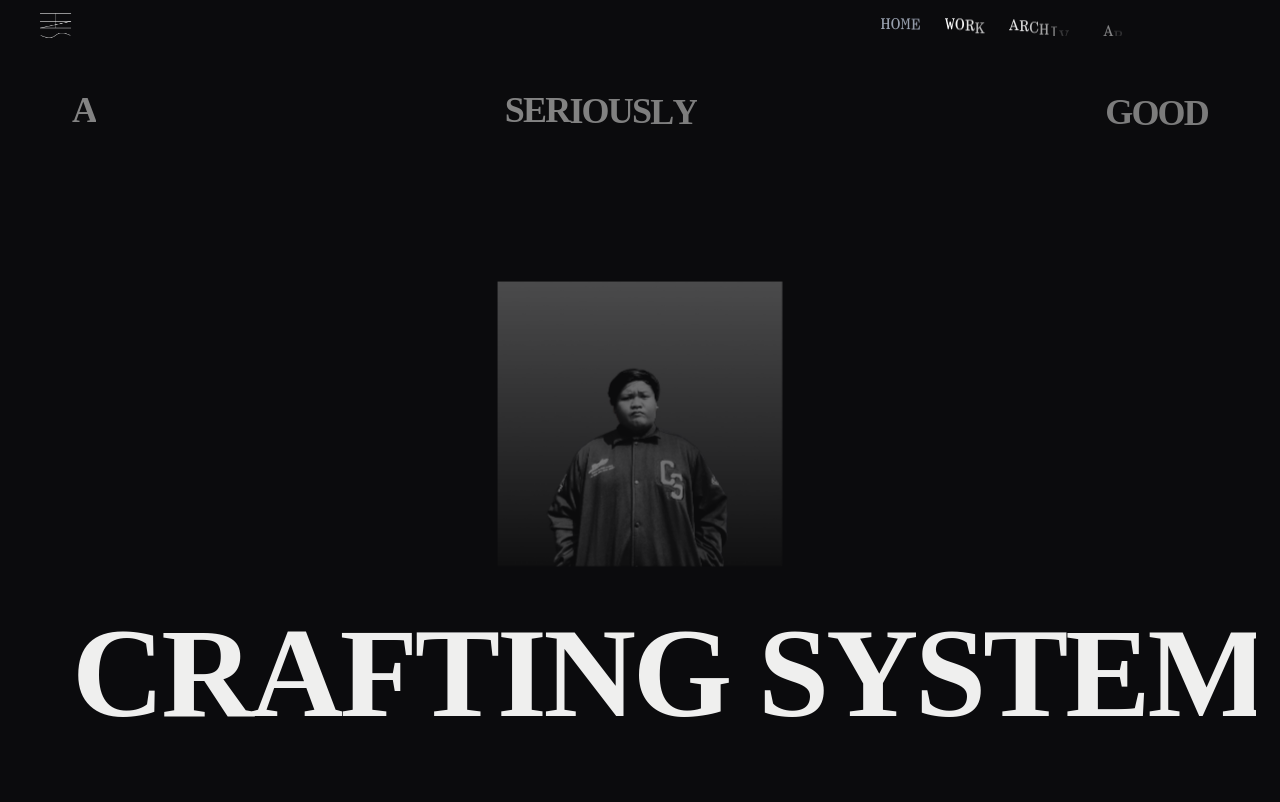
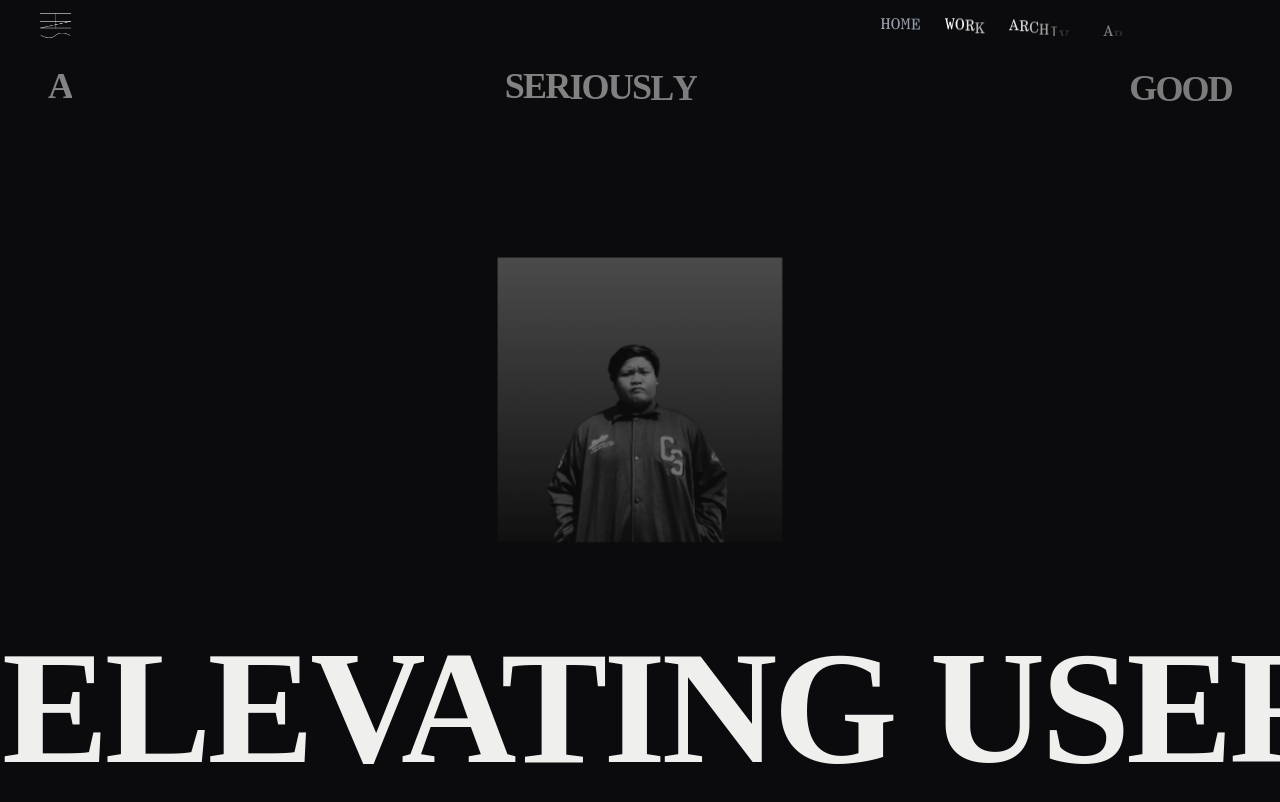
Before and after one commit to eveeze/Portofolio-v2, a React (Vite) app: page / in a window 1280 px wide. Shown: the top 802 px of the page. Built offline with nearby package versions, Linux system fonts and the light colour scheme; no server answers.

Commit message:
new quotes size

```diff
--- a/src/components/fragments/home/Hero.tsx
+++ b/src/components/fragments/home/Hero.tsx
@@ -167,7 +167,7 @@ const Hero: React.FC = () => {
         let smoothedDelta = 0;
         const smoothFactor = 0.35;
 
-        const maxSkew = 60; // liar (punyamu)
+        const maxSkew = 55; // liar (punyamu)
         const intensity = 1500; // pengali delta → skew (punyamu)
 
         st = ScrollTrigger.create({
@@ -272,21 +272,21 @@ const Hero: React.FC = () => {
               />
             </div>
           </div>
+        </div>
 
-          {/* Quotes */}
+        {/* Quotes - Dipindahkan keluar dari container dengan padding, langsung menempel ke tepi */}
         <div
           ref={quoteContainerRef}
-            className="absolute bottom-12 sm:bottom-16 lg:bottom-20 left-0 right-0 w-full overflow-hidden px-4 sm:px-8 lg:px-12 z-10"
+          className="absolute bottom-1 left-0 right-0 w-full overflow-hidden z-10"
         >
           <div
             ref={quoteRef}
             className="inline-block whitespace-nowrap will-change-transform
-                         text-4xl sm:text-6xl md:text-7xl lg:text-8xl xl:text-9xl 2xl:text-[160px]
+                       text-5xl sm:text-7xl md:text-8xl lg:text-9xl xl:text-[160px] 2xl:text-[192px]
                        text-whiteText font-ogg font-bold uppercase tracking-tight"
-              style={{ lineHeight: "1.1" }}
+            style={{ lineHeight: "1.1", paddingLeft: "2px" }}
           >
-              CRAFTING SYSTEMS AND INTERFACES THAT MOVE FAST AND FEEL ALIVE.
-            </div>
+            ELEVATING USER EXPERIENCES THROUGH OPTIMIZED CODE.
           </div>
         </div>
       </div>
--- a/src/components/pages/Home.tsx
+++ b/src/components/pages/Home.tsx
@@ -6,10 +6,7 @@ const Home = () => {
     <div className="w-full">
       {/* Hero + Quotes Section */}
       <section className="w-full bg-background2 -mt-10 md:-mt-11 lg:-mt-12">
-        {/* Tidak perlu h-screen & overflow-hidden, biarkan Hero yang atur tinggi */}
-        <div className="p-4 md:p-6">
-          <Hero />
-        </div>
+        <Hero />
       </section>
 
       {/* Featured Projects Section */}
```
Lines whose indentation alone changed are shown as unchanged.
